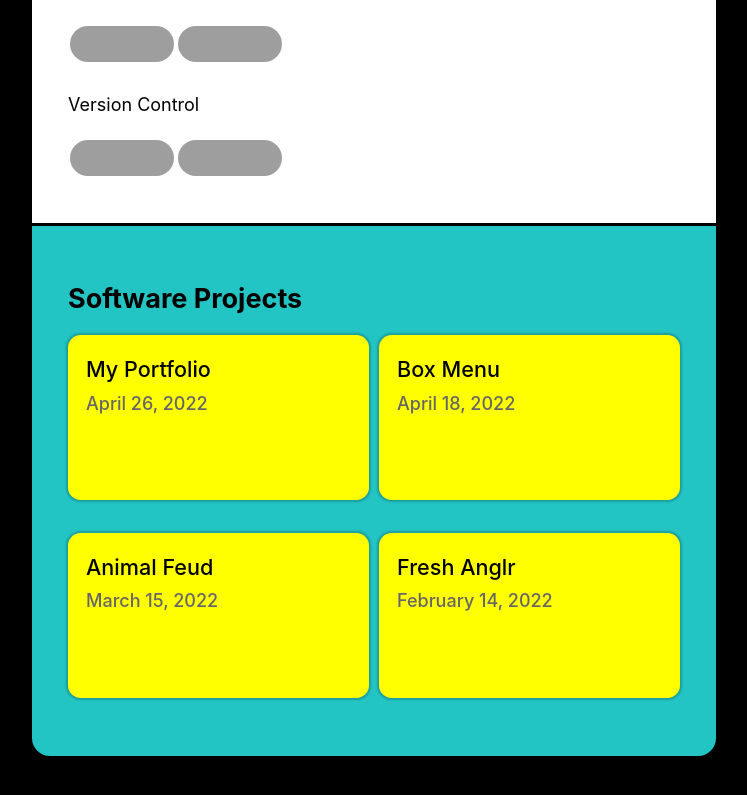
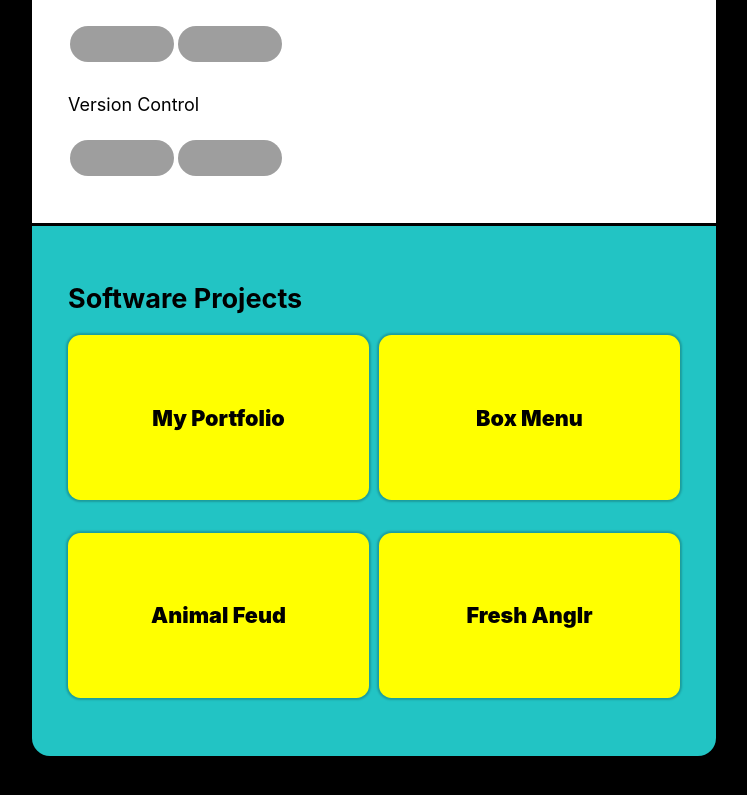
Before and after one commit to darnelldugger/nextjs-blog, a Next.js app: page / in a window 1280 px wide. Shown: the part 1233-2028 px from the top of the page, without its empty margins (266-1013 px from the left). Built offline with nearby package versions, Linux system fonts and the light colour scheme; grey boxes are pictures that could not be loaded.

Commit message:
add hover effects to projects section

```diff
--- a/pages/index.js
+++ b/pages/index.js
@@ -38,7 +38,7 @@ export default function Home({ allPostsData }) {
                   {title}
                 <br />
                 <small className={utilStyles.lightText}>
-                  <Date dateString={date} />
+                  {/* <Date dateString={date} /> */}
                 </small>
               </li>
               </a>
--- a/styles/utils.module.css
+++ b/styles/utils.module.css
@@ -60,12 +60,20 @@
 }
 
 .listItem {
+  display: flex;
+  flex-direction: column;
+  align-items: center;
+  justify-content: center;
   margin: 0 0 1.25rem;
   min-height: 165px;
   background-color: yellow;
   padding: 1rem;
   border-radius: .7rem;
   box-shadow: 0px 0px 2px 2px rgba(.2, .2, .2, .2);
+}
+
+.listItem:hover {
+  background-color: aliceblue;
 }
 
 .lightText {
@@ -108,6 +116,11 @@
 
 .aColorBlk {
   color: black;
+  font-weight: 900;
+}
+.aColorBlk:hover {
+  color:rgb(34, 196, 196);
+  text-decoration: none;
 }
 
 .iconXl {
```
